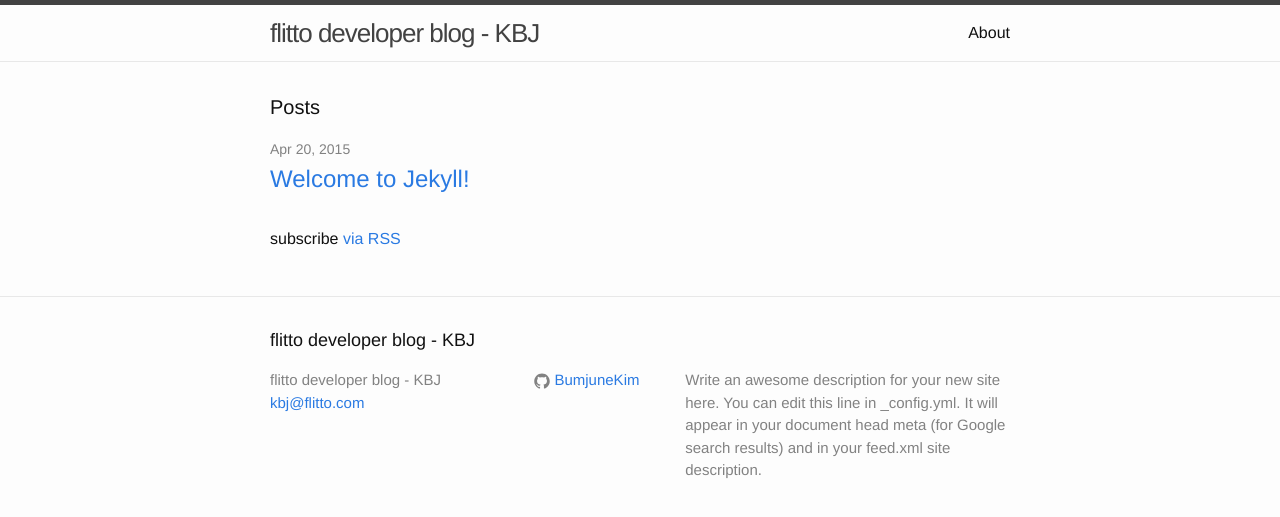
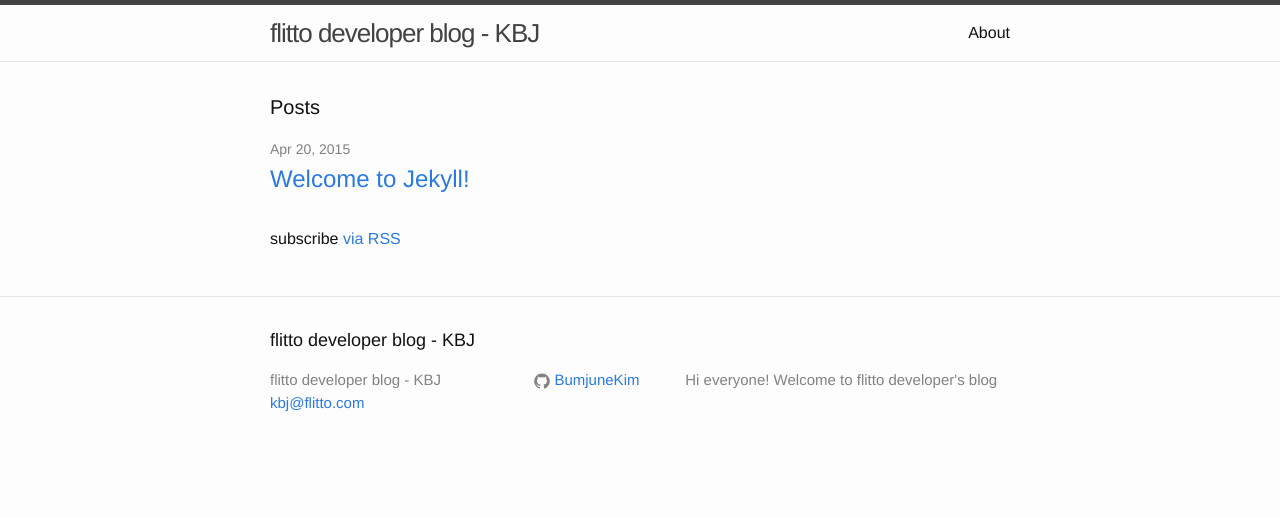
Before and after one commit to BumjuneKim/BumjuneKim.github.io, a Jekyll site: the page built from index.html, in a window 1280 px wide. Shown: the top 517 px of the page. Built offline with Jekyll 4.4.1, drawn with Linux system fonts in a browser that asks for light colours.

Commit message:
_config.yml update (encoding add / my address update)
 -

```diff
--- a/_config.yml
+++ b/_config.yml
@@ -2,12 +2,11 @@
 title: flitto developer blog - KBJ
 email: kbj@flitto.com
 description: > # this means to ignore newlines until "baseurl:"
-  Write an awesome description for your new site here. You can edit this
-  line in _config.yml. It will appear in your document head meta (for
-  Google search results) and in your feed.xml site description.
+  Hi everyone! Welcome to flitto developer's blog
 baseurl: "" # the subpath of your site, e.g. /blog/
-url: "http://yourdomain.com" # the base hostname & protocol for your site
+url: "https://BumjuneKim.github.io/" # the base hostname & protocol for your site
 github_username: BumjuneKim
 
 # Build settings
 markdown: kramdown
+encoding: utf-8
```
